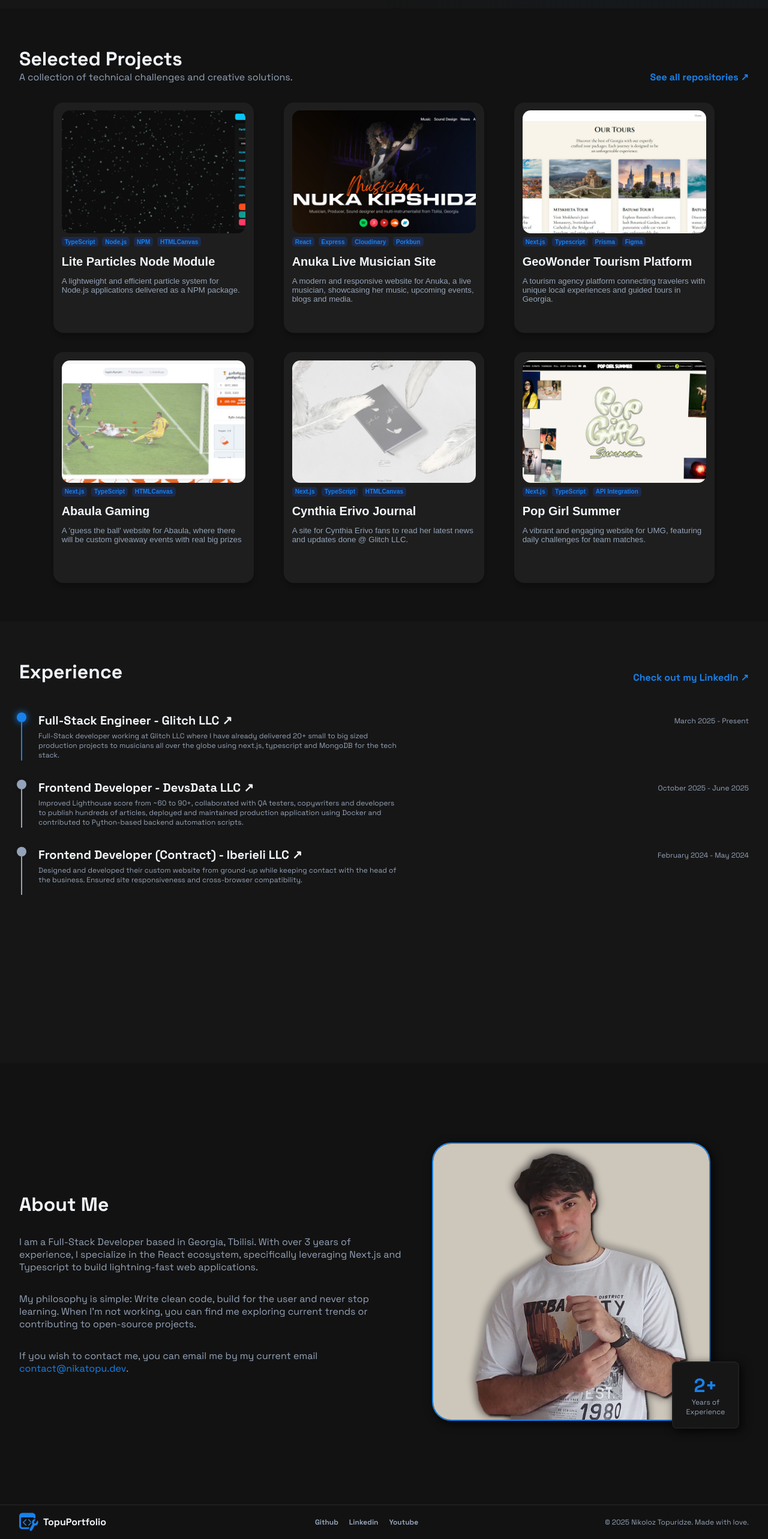
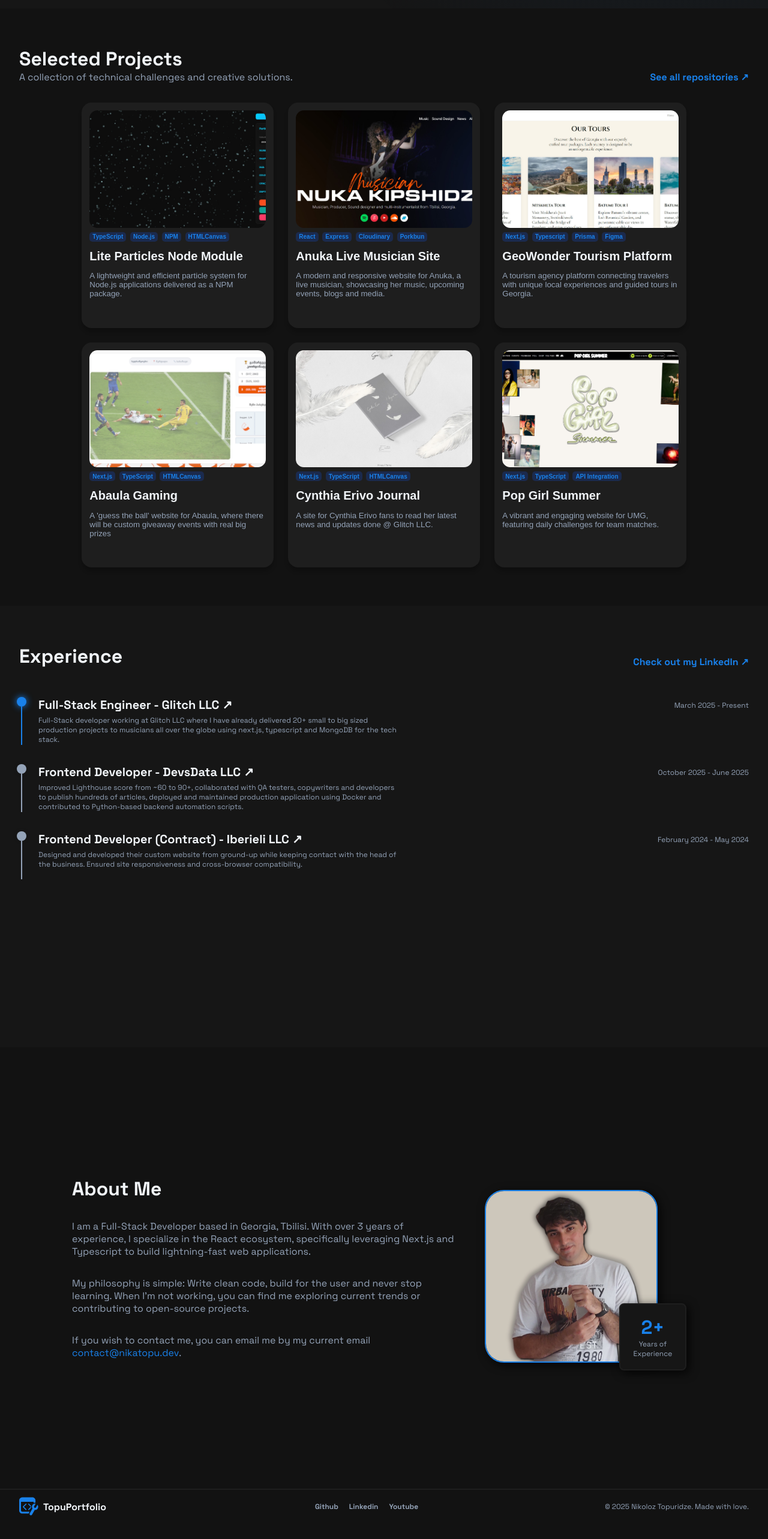
Before and after one commit to nikatopu/portfolio-upgraded, a Next.js app: page / in a window 1280 px wide. Shown: the part 786-3352 px from the top of the page at 60% size. After the commit the page ends 3326 px from the top, so only its background shows below. Built offline with nearby package versions, Linux system fonts and the light colour scheme.

Commit message:
Fix/ final touches

```diff
--- a/src/app/components/organisms/About/About.module.scss
+++ b/src/app/components/organisms/About/About.module.scss
@@ -62,11 +62,12 @@
 .imageContainer {
   position: relative;
   margin-right: 4em;
+  margin-top: 2em;
 }
 
 .myImage {
   width: 100%;
-  max-width: 30em;
+  max-width: 18em;
   aspect-ratio: 1/1;
   object-fit: cover;
 
--- a/src/app/components/organisms/SelectedProjects/SelectedProjects.module.scss
+++ b/src/app/components/organisms/SelectedProjects/SelectedProjects.module.scss
@@ -67,17 +67,25 @@
 }
 
 .projectsContainer {
-  width: max-content;
-  max-width: min(75em, 100vw);
+  width: 100%;
+  max-width: 70em;
 
   display: grid;
-  row-gap: 2em;
-  grid-template-columns: repeat(auto-fit, 24em);
-  justify-items: center;
+  grid-template-columns: repeat(auto-fill, 20em); /* card width */
+  gap: 1.5em;
 
+  justify-content: center; /* centers the grid block */
   margin: 0 auto;
 
-  @media (max-width: 400px) {
-    grid-template-columns: repeat(auto-fit, min(20em, 80vw));
+  @media (min-width: 1400px) {
+    grid-template-columns: repeat(4, 1fr);
+  }
+
+  @media (min-width: 2000px) {
+    grid-template-columns: repeat(5, 1fr);
+  }
+
+  @media (min-width: 2800px) {
+    grid-template-columns: repeat(6, 1fr);
   }
 }
```
